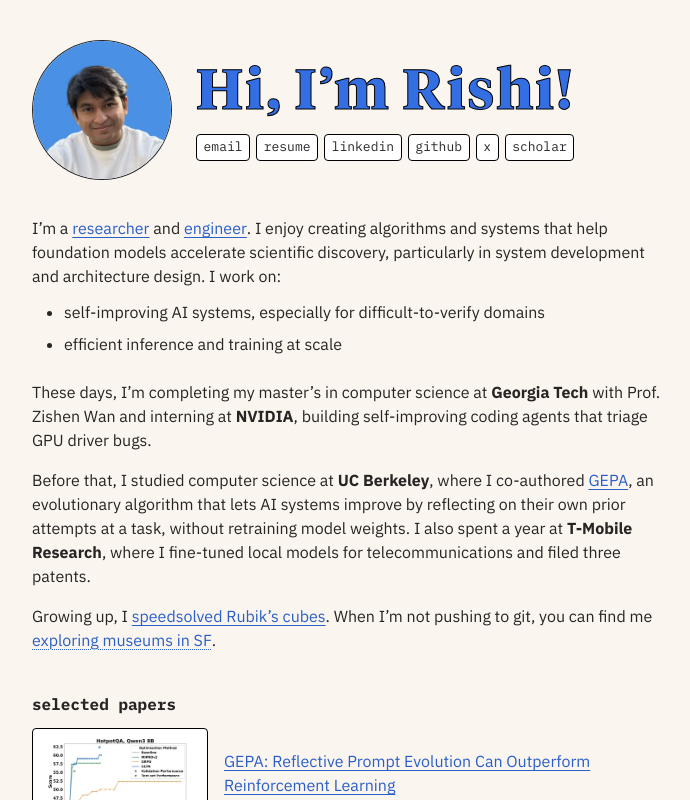
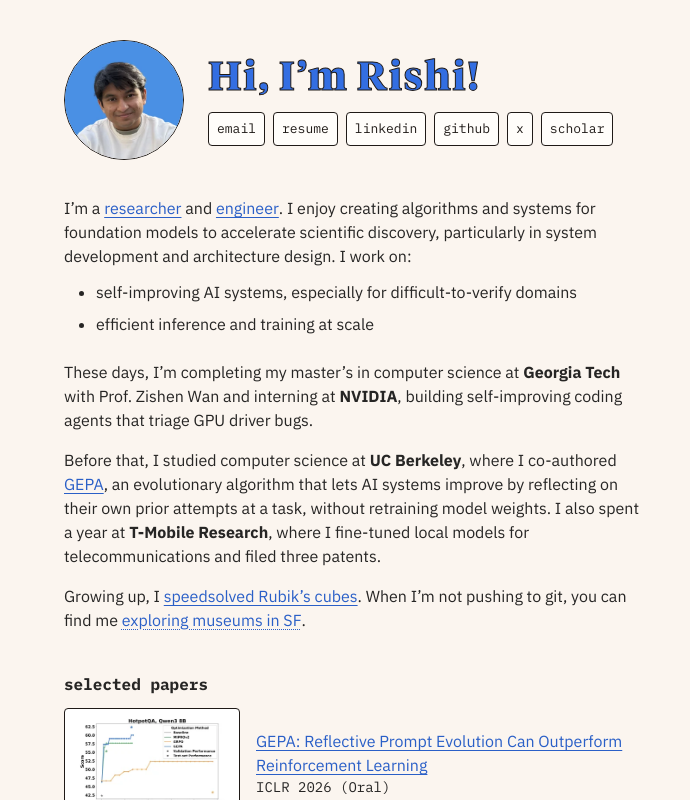
Before and after one commit to rishiskhare/rishiskhare.github.io, a Next.js app: page / in a window 1280 px wide. Shown: the top 800 px of the page, without its empty margins (288-978 px from the left). Built offline with nearby package versions, Linux system fonts and the light colour scheme.

Commit message:
style: refine header layout, type scale and palette

```diff
--- a/app/globals.css
+++ b/app/globals.css
@@ -1,6 +1,11 @@
 @tailwind base;
 @tailwind components;
 @tailwind utilities;
+
+:root {
+  --ink: #1f1a17;
+  --paper: #fffdfa;
+}
 
 body {
   background-color: #fbf5ef;
@@ -12,13 +17,13 @@ body {
 }
 
 :where(a, button):focus-visible {
-  outline: 2px solid #000;
+  outline: 2px solid var(--ink);
   outline-offset: 3px;
 }
 
 h1 {
   line-height: 1.1;
-  letter-spacing: 2px;
+  letter-spacing: 0.04em;
   font-weight: normal;
   margin-bottom: 0;
 }
@@ -58,22 +63,38 @@ h1 {
 
 .profile-link {
   display: inline-block;
-  padding: 2px 6px;
+  padding: 0.375rem 0.5rem;
   font-family: var(--font-plex-mono), monospace;
-  font-size: 13px;
-  color: rgba(0, 0, 0, 0.85);
+  font-size: 0.8125rem;
+  color: var(--ink);
   text-decoration: none;
-  background-color: #fff;
-  border: 1.5px solid #000;
+  background-color: var(--paper);
+  border: 1.5px solid var(--ink);
   border-radius: 4px;
+  min-inline-size: 1.5rem;
+}
+
+@media (pointer: coarse) {
+  .profile-link {
+    display: inline-flex;
+    align-items: center;
+    justify-content: center;
+    min-block-size: 2.75rem;
+  }
 }
 
 @media (hover: hover) {
   .profile-link:hover {
-    color: #fff;
+    color: var(--paper);
     background-color: #2a5fc7;
     border-color: #2a5fc7;
   }
+}
+
+.profile-link:active {
+  color: var(--paper);
+  background-color: #1b3f8f;
+  border-color: #1b3f8f;
 }
 
 .mono {
@@ -91,7 +112,11 @@ h1 {
 
 .greeting {
   color: #336ee2;
-  -webkit-text-stroke: 1px #000;
+  -webkit-text-stroke: 1px var(--ink);
+}
+
+.page {
+  container: page / inline-size;
 }
 
 .profile-header {
@@ -100,38 +125,45 @@ h1 {
   grid-template-areas:
     "photo name"
     "links links";
-  column-gap: 16px;
-  row-gap: 14px;
+  column-gap: 1rem;
+  row-gap: 0.875rem;
   align-items: center;
 }
 
 .profile-header-photo {
   grid-area: photo;
-  width: 80px;
-  height: 80px;
+  width: 5rem;
+  height: 5rem;
 }
 
 .profile-header-name {
   grid-area: name;
+  font-size: clamp(1.625rem, 14.5cqi - 1rem, 2.5rem);
+  text-wrap: balance;
 }
 
 .profile-header-links {
   grid-area: links;
+  display: grid;
+  grid-template-columns: repeat(3, minmax(0, 1fr));
+  gap: 0.5rem;
+  max-inline-size: 25.5rem;
 }
 
-@media (min-width: 640px) {
+/* Side by side once the photo (7.5rem), gap (1.5rem) and one row of links (~25.5rem) fit. */
+@container page (inline-size >= 35rem) {
   .profile-header {
     grid-template-columns: auto auto;
     justify-content: start;
     grid-template-areas:
       "photo name"
       "photo links";
-    column-gap: 24px;
+    column-gap: 1.5rem;
   }
 
   .profile-header-photo {
-    width: 112px;
-    height: 112px;
+    width: 7.5rem;
+    height: 7.5rem;
   }
 
   .profile-header-name {
@@ -140,13 +172,9 @@ h1 {
 
   .profile-header-links {
     align-self: start;
-  }
-}
-
-@media (min-width: 768px) {
-  .profile-header-photo {
-    width: 140px;
-    height: 140px;
+    display: flex;
+    flex-wrap: wrap;
+    max-inline-size: none;
   }
 }
 
@@ -156,10 +184,10 @@ h1 {
 }
 
 .profile-image-container-circle {
-  border: 1.5px solid rgba(0, 0, 0, 0.85);
+  border: 1.5px solid var(--ink);
   border-radius: 50%;
   overflow: hidden;
-  background-color: #fff;
+  background-color: var(--paper);
 }
 
 .profile-image {
@@ -176,7 +204,7 @@ h1 {
   object-fit: contain;
   padding: 4px;
   background-color: #fff;
-  border: 1.5px solid #000;
+  border: 1.5px solid var(--ink);
   border-radius: 4px;
 }
 
--- a/app/page.tsx
+++ b/app/page.tsx
@@ -37,13 +37,13 @@ const papers = [
 export default function Home() {
   return (
     <div className="flex min-h-dvh items-center justify-center px-8 py-10">
-      <div className="max-w-[40rem] w-full">
+      <div className="page max-w-[36rem] w-full">
         <header className="profile-header">
           <div className="profile-image-container-circle profile-header-photo">
             <Image src={profilePhoto} alt="Rishi Khare" loading="eager" fetchPriority="high" className="profile-image" />
           </div>
-          <h1 className="profile-header-name retro-heading greeting text-[40px] sm:text-[48px] md:text-[56px]">Hi, I’m Rishi!</h1>
-          <nav aria-label="Profiles" className="profile-header-links grid grid-cols-3 gap-1.5 sm:flex sm:flex-wrap">
+          <h1 className="profile-header-name retro-heading greeting">Hi, I’m Rishi!</h1>
+          <nav aria-label="Profiles" className="profile-header-links">
             <a href="mailto:rishiskhare@gmail.com" className="profile-link">email</a>
             {profileLinks.map((link) => (
               <a key={link.label} href={link.href} target="_blank" rel="noopener noreferrer" className="profile-link">
@@ -57,7 +57,7 @@ export default function Home() {
           <div className="space-y-6">
             <div className="bio">
               <p>
-                I’m a <a href="https://scholar.google.com/citations?user=1SFrDE4AAAAJ" target="_blank" rel="noopener noreferrer" className="link">researcher</a> and <a href="https://github.com/rishiskhare" target="_blank" rel="noopener noreferrer" className="link">engineer</a>. I enjoy creating algorithms and systems that help foundation models accelerate scientific discovery, particularly in system development and architecture design. I work on:
+                I’m a <a href="https://scholar.google.com/citations?user=1SFrDE4AAAAJ" target="_blank" rel="noopener noreferrer" className="link">researcher</a> and <a href="https://github.com/rishiskhare" target="_blank" rel="noopener noreferrer" className="link">engineer</a>. I enjoy creating algorithms and systems for foundation models to accelerate scientific discovery, particularly in system development and architecture design. I work on:
               </p>
               <ul className="list-disc pl-8 mt-3 space-y-2">
                 <li>self-improving AI systems, especially for <span className="whitespace-nowrap">difficult-to-verify</span> domains</li>
```
